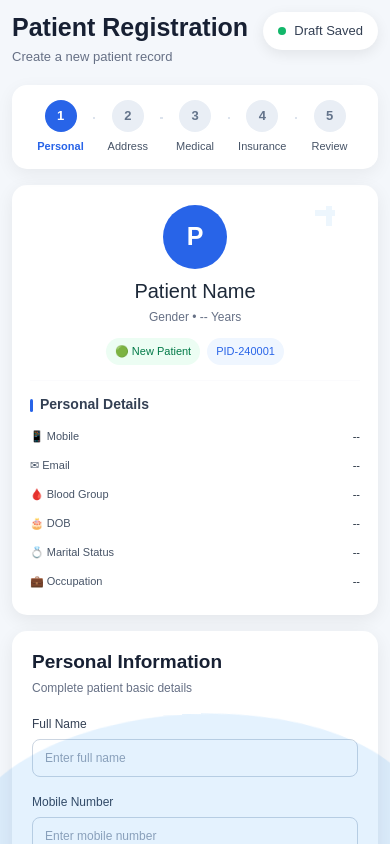
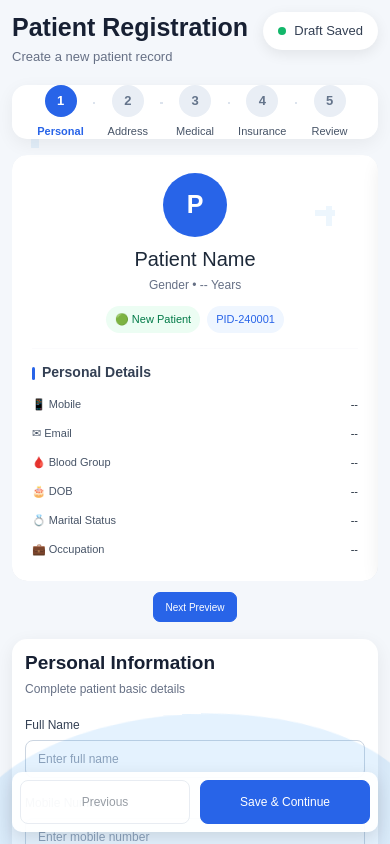
Before and after one commit to deepakprofile28/Medical-billing-Software, an Angular app in the folder medical-billing-live-project-master/medical-billing-software/: page /PatientRegistration in a window 390 px wide. Built offline with nearby package versions, Linux system fonts and the light colour scheme.

Commit message:
Preview card

```diff
--- a/medical-billing-live-project-master/medical-billing-software/src/app/modules/patient/pages/patient-registration/patient-registration.css
+++ b/medical-billing-live-project-master/medical-billing-software/src/app/modules/patient/pages/patient-registration/patient-registration.css
@@ -3,15 +3,20 @@
 ========================================================= */
 
 .patient-page {
+  height: 100vh;
   min-height: 100vh;
   background: #f4f7fb;
   padding: 24px;
   box-sizing: border-box;
+  overflow: hidden;
 }
 
 .patient-container {
   max-width: 1000px;
+  height: 100%;
   margin: 0px auto;
+  display: flex;
+  flex-direction: column;
 }
 
 
@@ -67,7 +72,7 @@
   display: flex;
   align-items: center;
   background: #ffffff;
-  padding: 15px 16px;
+  padding: 0px 16px;
   border-radius: 15px;
   margin-bottom: 16px;
   box-shadow: 0 5px 18px rgba(0, 0, 0, 0.06);
@@ -129,6 +134,8 @@
   grid-template-columns: 280px 1fr;
   gap: 16px;
   align-items: start;
+  flex: 1;
+  min-height: 0;
 }
 
 
@@ -139,12 +146,30 @@
 .preview-panel {
   position: sticky;
   top: 20px;
+  width: 100%;
+  min-width: 0;
+}
+
+.preview-viewport {
+  width: 100%;
+  overflow: hidden;
+  border-radius: 15px;
+}
+
+.preview-track {
+  display: flex;
+  width: 100%;
+  transition: transform 0.35s ease;
 }
 
 .preview-card {
+  flex: 0 0 100%;
+  width: 100%;
+  min-width: 0;
+  box-sizing: border-box;
   background: #ffffff;
   border-radius: 15px;
-  padding: 20px 18px;
+  padding: 18px 20px;
   box-shadow: 0 5px 18px rgba(0, 0, 0, 0.07);
 }
 
@@ -228,10 +253,23 @@
 }
 
 .preview-card h4 {
+  position: relative;
   margin: 0 0 9px;
+  padding-left: 10px;
   font-size: 14px;
   font-weight: 600;
   color: #344054;
+}
+
+.preview-card h4::before {
+  content: "";
+  position: absolute;
+  left: 0;
+  top: 3px;
+  width: 3px;
+  height: 13px;
+  border-radius: 5px;
+  background: #2864e8;
 }
 
 
@@ -270,38 +308,66 @@
 
 
 /* =========================================================
-   PREVIEW SECTION - COMPLETED STEPS
+   PREVIEW CONTROLS
 ========================================================= */
 
-.preview-card h4 {
-  position: relative;
-  padding-left: 10px;
+.preview-controls {
+  display: flex;
+  justify-content: center;
+  align-items: center;
+  gap: 8px;
+  margin-top: 10px;
+  min-height: 32px;
 }
 
-.preview-card h4::before {
-  content: "";
-  position: absolute;
-  left: 0;
-  top: 3px;
-  width: 3px;
-  height: 13px;
-  border-radius: 5px;
+.preview-control-btn {
+  height: 30px;
+  padding: 0 12px;
+  border-radius: 7px;
+  font-size: 10px;
+  font-weight: 500;
+  cursor: pointer;
+  transition: 0.2s ease;
+  box-sizing: border-box;
+}
+
+.next-preview {
   background: #2864e8;
+  color: #ffffff;
+  border: 1px solid #2864e8;
+}
+
+.next-preview:hover {
+  background: #1f54c9;
+}
+
+.previous-preview {
+  background: #ffffff;
+  color: #1d2939;
+  border: 1px solid #cbd5e1;
+}
+
+.previous-preview:hover {
+  background: #f8fafc;
 }
 
 
 /* =========================================================
+   /* =========================================================
    FORM PANEL
 ========================================================= */
 
 .form-panel {
   min-width: 0;
+  flex: 1;
+  min-height: 0;
+  padding-bottom: 72px;
 }
 
 .form-card {
   background: #ffffff;
   border-radius: 15px;
-  padding: 20px;
+  padding: 13px;
   box-shadow: 0 5px 18px rgba(0, 0, 0, 0.07);
 }
 
@@ -401,14 +467,21 @@
   display: flex;
   justify-content: space-between;
   align-items: center;
+  gap: 10px;
+  width: 100%;
+  box-sizing: border-box;
 
   margin-top: 16px;
 }
 
 .btn-secondary,
 .btn-primary {
+  flex: 1 1 0;
+  min-width: 0;
   height: 38px;
   padding: 0 22px;
+  box-sizing: border-box;
+  white-space: nowrap;
 
   border-radius: 8px;
   font-size: 12px;
@@ -525,12 +598,44 @@
     grid-template-columns: 1fr;
   }
 
+  /* On small screens keep footer actions visible by fixing them to the viewport bottom */
   .footer-actions {
+    position: fixed;
+    left: 12px;
+    right: 12px;
+    bottom: 12px;
+    display: flex;
     gap: 10px;
+    justify-content: space-between;
+    align-items: center;
+    width: auto;
+    max-width: calc(100vw - 24px);
+    padding: 8px;
+    background: rgba(255,255,255,0.95);
+    border-radius: 10px;
+    box-shadow: 0 6px 18px rgba(0,0,0,0.12);
+    z-index: 250;
+    box-sizing: border-box;
   }
 
   .btn-secondary,
   .btn-primary {
-    flex: 1;
+    flex: 1 1 0;
+    min-width: 0;
+    white-space: nowrap;
+  }
+
+  /* Ensure buttons are large enough for touch and visible */
+  .footer-actions .btn-secondary,
+  .footer-actions .btn-primary {
+    height: 44px;
+    padding: 0 16px;
+    min-width: 0;
+    box-sizing: border-box;
+  }
+
+  /* Add bottom padding so page content isn't hidden under the fixed footer */
+  .form-panel {
+    padding-bottom: 88px;
   }
 }
--- a/medical-billing-live-project-master/medical-billing-software/src/app/modules/patient/pages/patient-registration/patient-registration.html
+++ b/medical-billing-live-project-master/medical-billing-software/src/app/modules/patient/pages/patient-registration/patient-registration.html
@@ -93,90 +93,72 @@
       <!-- ================= PREVIEW ================= -->
       <div class="preview-panel">
 
-        <div class="preview-card">
+        <div class="preview-viewport" #previewPanel>
 
-          <!-- Avatar -->
-          <div class="avatar">
-            {{ patientForm.value.name?.charAt(0) || 'P' }}
+          <div class="preview-track">
+
+            <!-- Slide 1: Personal -->
+            <div class="preview-card" role="group" aria-label="Personal preview">
+              <div class="avatar">{{ patientForm.value.name?.charAt(0) || 'P' }}</div>
+
+              <h3>{{ patientForm.value.name || 'Patient Name' }}</h3>
+
+              <p>
+                {{ patientForm.value.gender || 'Gender' }}
+                • {{ patientAge || '--' }} Years
+              </p>
+
+              <div class="patient-status">
+                <span class="status">🟢 New Patient</span>
+                <span class="patient-id">PID-240001</span>
               </div>
 
-          <!-- Name -->
-          <h3>
-            {{ patientForm.value.name || 'Patient Name' }}
-          </h3>
-
-          <!-- Gender + Age -->
-          <p>
-            {{ patientForm.value.gender || 'Gender' }}
-            •
-            {{ patientAge || '--' }} Years
-          </p>
-
-
-          <!-- Patient Status -->
-          <div class="patient-status">
-
-            <span class="status">
-              🟢 New Patient
-            </span>
-
-            <span class="patient-id">
-              PID-240001
-            </span>
-
-          </div>
-
-
-          <!-- ================= PERSONAL PREVIEW ================= -->
               <hr>
 
               <h4>Personal Details</h4>
 
               <div class="preview-item">
                 <span>📱 Mobile</span>
-            <strong>
-              {{ patientForm.value.mobile || '--' }}
-            </strong>
+                <strong>{{ patientForm.value.mobile || '--' }}</strong>
               </div>
 
               <div class="preview-item">
                 <span>✉ Email</span>
-            <strong>
-              {{ patientForm.value.email || '--' }}
-            </strong>
+                <strong>{{ patientForm.value.email || '--' }}</strong>
               </div>
 
               <div class="preview-item">
                 <span>🩸 Blood Group</span>
-            <strong>
-              {{ patientForm.value.bloodGroup || '--' }}
-            </strong>
+                <strong>{{ patientForm.value.bloodGroup || '--' }}</strong>
               </div>
 
               <div class="preview-item">
                 <span>🎂 DOB</span>
-            <strong>
-              {{ patientForm.value.dob || '--' }}
-            </strong>
+                <strong>{{ patientForm.value.dob || '--' }}</strong>
               </div>
 
               <div class="preview-item">
                 <span>💍 Marital Status</span>
-            <strong>
-              {{ patientForm.value.maritalStatus || '--' }}
-            </strong>
+                <strong>{{ patientForm.value.maritalStatus || '--' }}</strong>
               </div>
 
               <div class="preview-item">
                 <span>💼 Occupation</span>
-            <strong>
-              {{ patientForm.value.occupation || '--' }}
-            </strong>
+                <strong>{{ patientForm.value.occupation || '--' }}</strong>
+              </div>
             </div>
 
 
-          <!-- ================= ADDRESS PREVIEW ================= -->
-          @if (currentStep >= 2) {
+            <!-- Slide 2: Address -->
+            <div class="preview-card" role="group" aria-label="Address preview">
+              <div class="avatar">{{ patientForm.value.name?.charAt(0) || 'P' }}</div>
+
+              <h3>Address</h3>
+
+              <p>
+                {{ patientForm.value.city || '--' }}
+                • {{ patientForm.value.state || '--' }}
+              </p>
 
               <hr>
 
@@ -184,51 +166,43 @@
 
               <div class="preview-item">
                 <span>🏠 Address</span>
-              <strong>
-                {{ patientForm.value.address1 || '--' }}
-              </strong>
+                <strong>{{ patientForm.value.address1 || '--' }}</strong>
               </div>
 
               <div class="preview-item">
                 <span>🏠 Address 2</span>
-              <strong>
-                {{ patientForm.value.address2 || '--' }}
-              </strong>
+                <strong>{{ patientForm.value.address2 || '--' }}</strong>
               </div>
 
               <div class="preview-item">
                 <span>🏙 City</span>
-              <strong>
-                {{ patientForm.value.city || '--' }}
-              </strong>
+                <strong>{{ patientForm.value.city || '--' }}</strong>
               </div>
 
               <div class="preview-item">
                 <span>📍 State</span>
-              <strong>
-                {{ patientForm.value.state || '--' }}
-              </strong>
+                <strong>{{ patientForm.value.state || '--' }}</strong>
               </div>
 
               <div class="preview-item">
                 <span>🌍 Country</span>
-              <strong>
-                {{ patientForm.value.country || '--' }}
-              </strong>
+                <strong>{{ patientForm.value.country || '--' }}</strong>
               </div>
 
               <div class="preview-item">
                 <span>📮 Pincode</span>
-              <strong>
-                {{ patientForm.value.pincode || '--' }}
-              </strong>
+                <strong>{{ patientForm.value.pincode || '--' }}</strong>
+              </div>
             </div>
 
-          }
 
+            <!-- Slide 3: Medical -->
+            <div class="preview-card" role="group" aria-label="Medical preview">
+              <div class="avatar">{{ patientForm.value.name?.charAt(0) || 'P' }}</div>
 
-          <!-- ================= MEDICAL PREVIEW ================= -->
-          @if (currentStep >= 3) {
+              <h3>Medical</h3>
+
+              <p>Summary of medical info</p>
 
               <hr>
 
@@ -238,12 +212,16 @@
                 <span>🩺 Medical Information</span>
                 <strong>Added</strong>
               </div>
-
-          }
+            </div>
 
 
-          <!-- ================= INSURANCE PREVIEW ================= -->
-          @if (currentStep >= 4) {
+            <!-- Slide 4: Insurance -->
+            <div class="preview-card" role="group" aria-label="Insurance preview">
+              <div class="avatar">{{ patientForm.value.name?.charAt(0) || 'P' }}</div>
+
+              <h3>Insurance</h3>
+
+              <p>Policy overview</p>
 
               <hr>
 
@@ -253,7 +231,62 @@
                 <span>🛡 Insurance</span>
                 <strong>Added</strong>
               </div>
+            </div>
 
+
+            <!-- Slide 5: Review -->
+            <div class="preview-card" role="group" aria-label="Review preview">
+              <div class="avatar">{{ patientForm.value.name?.charAt(0) || 'P' }}</div>
+
+              <h3>Review</h3>
+
+              <p>All details at a glance</p>
+
+              <hr>
+
+              <h4>Summary</h4>
+
+              <div class="preview-item">
+                <span>Name</span>
+                <strong>{{ patientForm.value.name || '--' }}</strong>
+              </div>
+
+              <div class="preview-item">
+                <span>Mobile</span>
+                <strong>{{ patientForm.value.mobile || '--' }}</strong>
+              </div>
+
+              <div class="preview-item">
+                <span>Email</span>
+                <strong>{{ patientForm.value.email || '--' }}</strong>
+              </div>
+            </div>
+
+          </div>
+        </div>
+
+
+        <!-- Preview controls -->
+        <div class="preview-controls">
+
+          @if (previewIndex > 0) {
+            <button
+              class="preview-control-btn previous-preview"
+              type="button"
+              aria-label="Previous preview"
+              (click)="prevPreview()">
+              Previous
+            </button>
+          }
+
+          @if (previewIndex < totalPreviews - 1) {
+            <button
+              class="preview-control-btn next-preview"
+              type="button"
+              aria-label="Next preview"
+              (click)="nextPreview()">
+              Next Preview
+            </button>
           }
 
         </div>
@@ -745,5 +778,3 @@
     </div>
 
   </div>
-
-</div>
--- a/medical-billing-live-project-master/medical-billing-software/src/app/modules/patient/pages/patient-registration/patient-registration.ts
+++ b/medical-billing-live-project-master/medical-billing-software/src/app/modules/patient/pages/patient-registration/patient-registration.ts
@@ -1,4 +1,5 @@
-import { Component } from '@angular/core';
+import { Component, ElementRef, ViewChild, AfterViewInit } from '@angular/core';
+import { CommonModule } from '@angular/common';
 import { FormBuilder, FormGroup, ReactiveFormsModule } from '@angular/forms';
 import { PatientForm } from '../../components/patient-form/patient-form';
 // path உங்க project structure-க்கு ஏற்ற மாதிரி change பண்ணுங்க
@@ -7,19 +8,26 @@ import { PatientForm } from '../../components/patient-form/patient-form';
   selector: 'app-patient-registration',
   standalone: true,
   imports: [
+    CommonModule,
     ReactiveFormsModule,
     PatientForm
   ],
   templateUrl: './patient-registration.html',
   styleUrl: './patient-registration.css'
 })
-export class PatientRegistration {
+export class PatientRegistration implements AfterViewInit {
 
   currentStep = 1;
 
   patientAge = 0;
 
   patientForm: FormGroup;
+
+  // Carousel state
+  previewIndex = 0;
+  totalPreviews = 5;
+
+  @ViewChild('previewPanel', { static: false }) previewPanel!: ElementRef<HTMLElement>;
 
   constructor(private fb: FormBuilder) {
 
@@ -51,37 +59,55 @@ export class PatientRegistration {
 
   }
 
+  ngAfterViewInit(): void {
+    setTimeout(() => this.scrollToPreview(this.previewIndex), 0);
+  }
+
+  // Carousel controls
+  goToPreview(i: number): void {
+    if (i < 0) i = 0;
+    if (i >= this.totalPreviews) i = this.totalPreviews - 1;
+    this.previewIndex = i;
+    this.scrollToPreview(i);
+  }
+
+  nextPreview(): void {
+    const next = Math.min(this.previewIndex + 1, this.totalPreviews - 1);
+    this.goToPreview(next);
+  }
+
+  prevPreview(): void {
+    const prev = Math.max(this.previewIndex - 1, 0);
+    this.goToPreview(prev);
+  }
+
+  private scrollToPreview(i: number): void {
+    try {
+      const panel = this.previewPanel?.nativeElement;
+      if (!panel) return;
+      const slideWidth = panel.clientWidth;
+      panel.scrollTo({ left: i * slideWidth, behavior: 'smooth' });
+    } catch (e) {
+      console.warn('Preview scroll failed', e);
+    }
+  }
 
   nextStep(): void {
-
     if (this.currentStep < 5) {
-
       this.currentStep++;
-
     } else {
-
       this.savePatient();
-
     }
-
   }
 
-
   previousStep(): void {
-
     if (this.currentStep > 1) {
-
       this.currentStep--;
-
     }
-
   }
 
-
   savePatient(): void {
-
     console.log('Patient Data:', this.patientForm.value);
-
   }
 
 }
```
Lines whose indentation alone changed are shown as unchanged.
